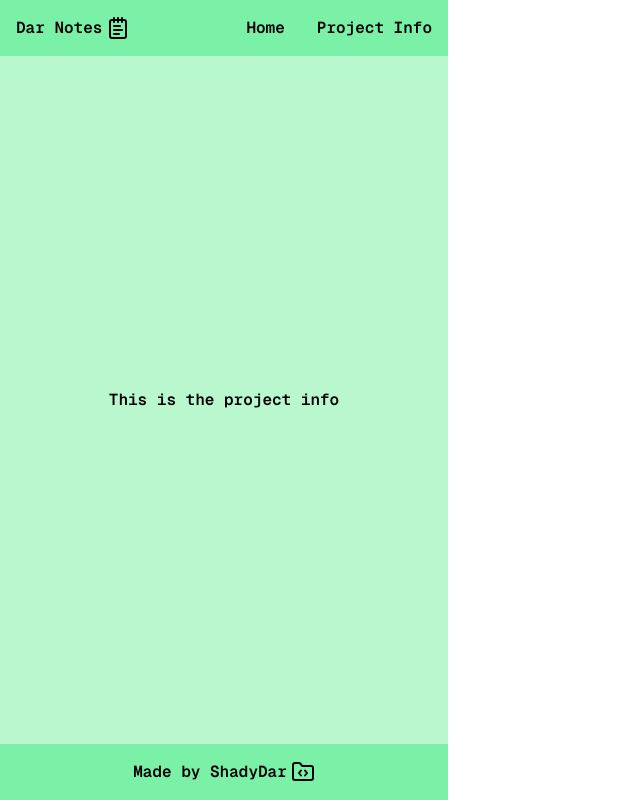
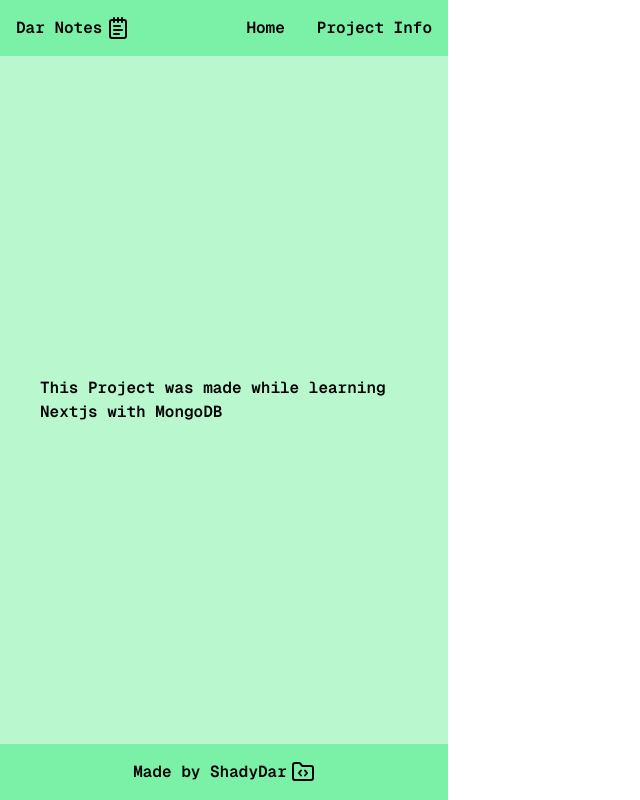
Before and after one commit to DarDGreed/darnote, a Next.js app: page /info in a window 1280 px wide. Shown: the whole page, without its empty margins (0-640 px from the left). Built offline with nearby package versions, Linux system fonts and the light colour scheme.

Commit message:
fixed useEffect error

```diff
--- a/src/app/info/page.tsx
+++ b/src/app/info/page.tsx
@@ -1,7 +1,7 @@
 export default function ProjectInfo() {
   return(
-    <div className="text-black flex items-center justify-center">
-      <p>This is the project info</p>
+    <div className="text-black flex flex-col p-10 items-center justify-center">
+      <p>This Project was made while learning Nextjs with MongoDB</p>
     </div>
   )
 }
--- a/src/components/AddForm.tsx
+++ b/src/components/AddForm.tsx
@@ -30,11 +30,11 @@ const AddForm = () => {
       <form onSubmit={handleSubmit} className="relative w-full h-[500px] rounded flex flex-col justify-between py-10 bg-green-200 m-4 p-4 z-10 text-2xl">
         <div>
           <div className="w-full flex flex-col">
-            <label htmlFor="">Name:</label>
+            <label htmlFor="" className="text-black">Name:</label>
             <input type="text" name="name" value={name} onChange={(e) => setName(e.target.value)} required className="bg-green-300 rounded p-4" />
           </div>
           <div className="w-full flex flex-col">
-            <label htmlFor="">Content:</label>
+            <label htmlFor="" className="text-black">Content:</label>
             <textarea name="content" value={content} onChange={(e) => setContent(e.target.value)} required className="bg-green-300 rounded p-4 h-[200px]" />
           </div>
         </div>
--- a/src/components/EditForm.tsx
+++ b/src/components/EditForm.tsx
@@ -12,20 +12,20 @@ const EditForm = () => {
   console.log(id)
 
   useEffect(() => {
-    fetchItem()
-  }, [id])
-
     const fetchItem = async () => {
-    try{
+      try {
         const response = await axios.get(`/api/${id}`)
         const item = response.data.getItem[0]
         setName(item.name)
         setContent(item.content)
         console.log(item)
-    }catch(error: any){
+      } catch (error: any) {
         console.error("error fetching items", error.message)
       }
     }
+
+    fetchItem()
+  }, [id])
   const updateItem = async (updatedData: any) => {
     try{
       const response = await axios.patch(`/api/${id}`,updatedData)
@@ -45,11 +45,11 @@ const EditForm = () => {
       <form className="relative w-full h-[500px] rounded flex flex-col justify-between py-10 bg-green-200 m-4 p-4 z-10 text-2xl">
         <div>
           <div className="w-full flex flex-col">
-            <label htmlFor="">Name:</label>
+            <label htmlFor="" className="text-black">Name:</label>
             <input type="text" name="name" value={name} onChange={(e) => setName(e.target.value)} required className="bg-green-300 rounded p-4" />
           </div>
           <div className="w-full flex flex-col">
-            <label htmlFor="">Content:</label>
+            <label htmlFor="" className="text-black">Content:</label>
             <textarea name="content" value={content} onChange={(e) => setContent(e.target.value)} required className="bg-green-300 rounded p-4 h-[200px]" />
           </div>
         </div>
```
Lines whose indentation alone changed are shown as unchanged.
